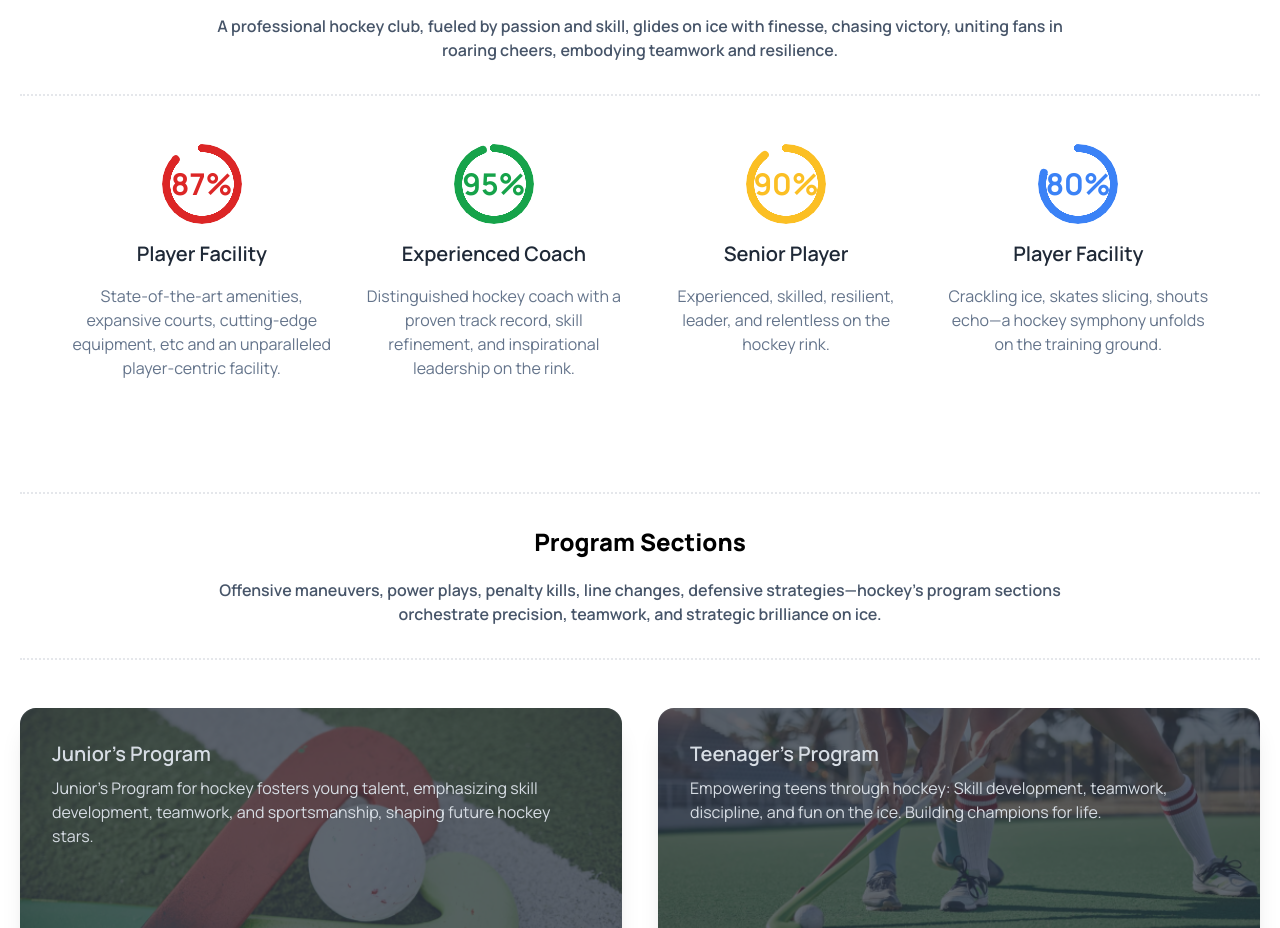
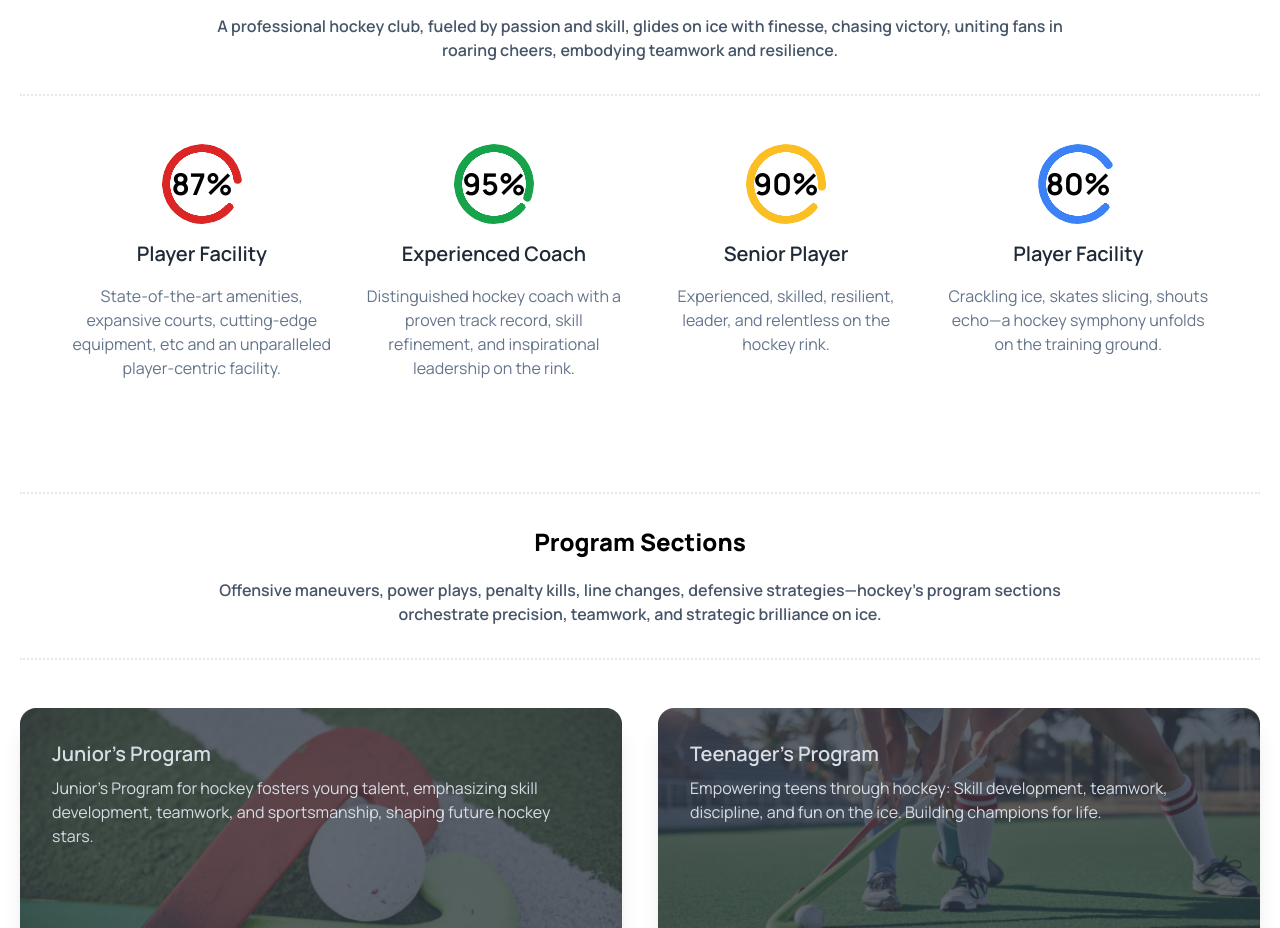
Before and after one commit to Ahmedturaj/B9A3-Hockeys, a plain HTML site: page index.html in a window 1280 px wide. Shown: the part 920-1848 px from the top of the page. Drawn offline with nearby package versions, Linux system fonts and the light colour scheme.

Commit message:
style redial progress

```diff
--- a/index.html
+++ b/index.html
@@ -121,29 +121,38 @@
             gap-y-4
             lg:gap-8">
                 <div class="text-center">
-                    <div class="radial-progress text-red-600 font-bold text-3xl" style="--value:87;" role="progressbar">
-                        87%</div>
+                    <div class="radial-progress text-red-600 font-bold text-3xl rotate-[130deg]" style="--value:87;"
+                        role="progressbar">
+                        <p class="-rotate-[130deg] text-black">87%</p>
+                    </div>
                     <h3 class="text-xl my-4 font-semibold">Player Facility</h3>
                     <p class="text-base text-slate-500">State-of-the-art amenities, expansive courts, cutting-edge
                         equipment, etc and an unparalleled player-centric facility.</p>
                 </div>
                 <div class="text-center">
-                    <div class="radial-progress text-green-600 font-bold text-3xl" style="--value:95;"
-                        role="progressbar">95%</div>
+                    <div class="radial-progress text-green-600 font-bold text-3xl rotate-[130deg]" style="--value:95;"
+                        role="progressbar">
+                        <p class="-rotate-[130deg] text-black">95%</p>
+                    </div>
                     <h3 class="text-xl my-4 font-semibold">Experienced Coach</h3>
                     <p class="text-base text-slate-500">Distinguished hockey coach with a proven track record, skill
                         refinement, and inspirational leadership on the rink.</p>
                 </div>
                 <div class="text-center">
-                    <div class="radial-progress text-amber-400 font-bold text-3xl" style="--value:90;"
-                        role="progressbar">90%</div>
+                    <div class="radial-progress text-amber-400 font-bold text-3xl rotate-[130deg]" style="--value:90;"
+                        role="progressbar">
+                        <p class="-rotate-[130deg]
+                        text-black">90%</p>
+                    </div>
                     <h3 class="text-xl my-4 font-semibold">Senior Player</h3>
                     <p class="text-base text-slate-500">Experienced, skilled, resilient, leader, and relentless on the
                         hockey rink.</p>
                 </div>
                 <div class="text-center">
-                    <div class="radial-progress text-blue-500 font-bold text-3xl" style="--value:80;"
-                        role="progressbar">80%</div>
+                    <div class="radial-progress text-blue-500 font-bold text-3xl rotate-[130deg]" style="--value:80;"
+                        role="progressbar">
+                        <p class="-rotate-[130deg] text-black">80%</p>
+                    </div>
                     <h3 class="text-xl my-4 font-semibold">Player Facility</h3>
                     <p class="text-base text-slate-500">Crackling ice, skates slicing, shouts echo—a hockey symphony
                         unfolds on the training ground.</p>
@@ -567,7 +576,8 @@
             <h2 class="font-extrabold text-3xl">
                 Get In Touch
             </h2>
-            <p class="my-4">Connect with us for big solutions in a small package. Your needs, our focus – let's talk success!</p>
+            <p class="my-4">Connect with us for big solutions in a small package. Your needs, our focus – let's talk
+                success!</p>
             <div class="flex items-center gap-4 my-4 justify-center lg:justify-start">
                 <svg xmlns="http://www.w3.org/2000/svg" width="24" height="24" viewBox="0 0 24 24" fill="none">
                     <path
@@ -600,7 +610,8 @@
             <p>Ticket support</p>
             <p>Contract Us</p>
         </div>
-        <div class="col-span-2 lg:col-span-1 flex flex-col justify-center lg:justify-start items-center lg:items-start gap-2">
+        <div
+            class="col-span-2 lg:col-span-1 flex flex-col justify-center lg:justify-start items-center lg:items-start gap-2">
             <h3 class="text-lg font-bold mb-4">Services</h3>
             <p>Academy</p>
             <p>Group Lesson</p>
```
